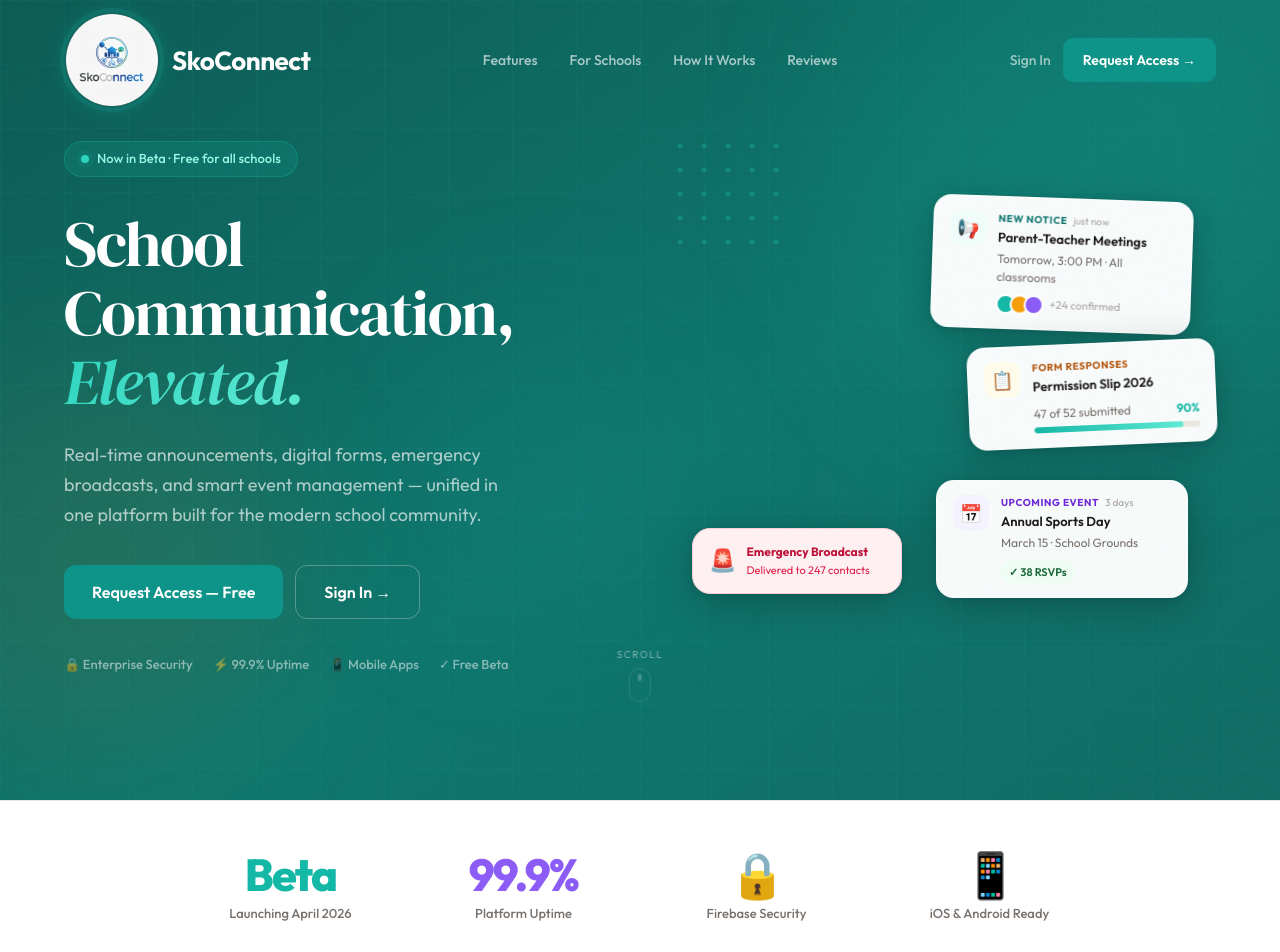
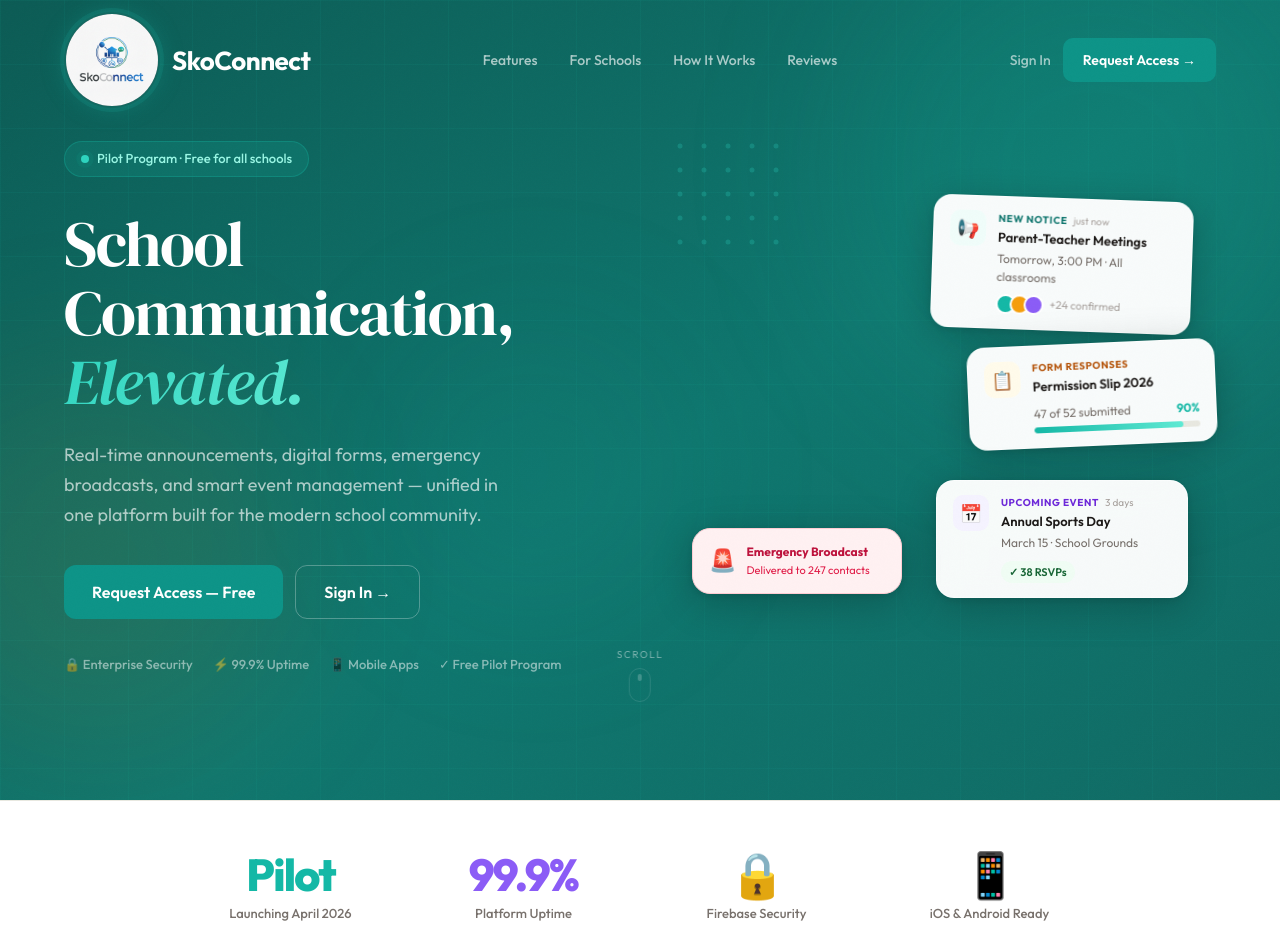
Before and after one commit to itmanjm/skoconnect-landing, a Next.js app: page / in a window 1280 px wide. Shown: the top 952 px of the page. Built offline with nearby package versions, Linux system fonts and the light colour scheme.

Commit message:
refactor: update landing page copy from beta to pilot program
- Change 'beta' references to 'pilot program' throughout page
- Update modal heading and description text
- Update hero badge copy

```diff
--- a/app/page.tsx
+++ b/app/page.tsx
@@ -104,7 +104,7 @@
 
 const testimonials = [
   {
-    quote: 'I built SkoConnect because schools need reliable communication that actually works. WhatsApp groups are chaotic, email gets buried, and paper forms get lost. Join our beta and help us build the future of school engagement.',
+    quote: 'I built SkoConnect because schools need reliable communication that actually works. WhatsApp groups are chaotic, email gets buried, and paper forms get lost. Join our pilot program and help us build the future of school engagement.',
     author: 'Andre Newsome',
     role: 'Founder',
     school: 'SkoConnect',
@@ -195,8 +195,8 @@
           </div>
         ) : (
           <>
-            <h3 style={{ fontFamily: "'DM Serif Display', Georgia, serif", fontSize: 24, color: '#fff', marginBottom: 6 }}>Request Beta Access</h3>
-            <p style={{ color: 'rgba(255,255,255,0.5)', fontSize: 14, marginBottom: 28 }}>Free for beta schools. We'll review and get back to you within 24 hours.</p>
+            <h3 style={{ fontFamily: "'DM Serif Display', Georgia, serif", fontSize: 24, color: '#fff', marginBottom: 6 }}>Request Pilot Access</h3>
+            <p style={{ color: 'rgba(255,255,255,0.5)', fontSize: 14, marginBottom: 28 }}>Free for pilot schools. We'll review and get back to you within 24 hours.</p>
             <form onSubmit={handleSubmit} style={{ display: 'flex', flexDirection: 'column', gap: 16 }}>
               <div>
                 <label style={labelStyle}>School Name *</label>
@@ -224,7 +224,7 @@
               <button type="submit" disabled={status === 'submitting'} style={{ background: status === 'submitting' ? 'rgba(13,148,136,0.5)' : '#0D9488', color: '#fff', border: 'none', borderRadius: 10, padding: '13px 0', fontSize: 15, fontWeight: 700, cursor: status === 'submitting' ? 'not-allowed' : 'pointer', marginTop: 4 }}>
                 {status === 'submitting' ? 'Submitting…' : 'Request Access →'}
               </button>
-              <p style={{ fontSize: 12, color: 'rgba(255,255,255,0.3)', textAlign: 'center' }}>No credit card required. Beta is free.</p>
+              <p style={{ fontSize: 12, color: 'rgba(255,255,255,0.3)', textAlign: 'center' }}>No credit card required. The pilot program is free.</p>
             </form>
           </>
         )}
@@ -627,10 +627,10 @@
 
               {/* LEFT: Copy */}
               <div className="hero-copy">
-                {/* Beta badge */}
+                {/* Pilot badge */}
                 <div className="h-r0" style={{ display: 'inline-flex', alignItems: 'center', gap: 8, background: 'rgba(20,184,166,0.15)', border: '1px solid rgba(20,184,166,0.3)', borderRadius: 100, padding: '7px 16px', marginBottom: 32 }}>
                   <span className="pulse-dot" style={{ width: 8, height: 8, borderRadius: '50%', background: '#2DD4BF', display: 'inline-block' }} />
-                  <span style={{ color: '#99F6E4', fontSize: 13, fontWeight: 500 }}>Now in Beta · Free for all schools</span>
+                  <span style={{ color: '#99F6E4', fontSize: 13, fontWeight: 500 }}>Pilot Program · Free for all schools</span>
                 </div>
 
                 {/* Headline */}
@@ -657,7 +657,7 @@
 
                 {/* Trust pills */}
                 <div className="h-r4" style={{ display: 'flex', flexWrap: 'wrap', gap: 20 }}>
-                  {['🔒 Enterprise Security', '⚡ 99.9% Uptime', '📱 Mobile Apps', '✓ Free Beta'].map(p => (
+                  {['🔒 Enterprise Security', '⚡ 99.9% Uptime', '📱 Mobile Apps', '✓ Free Pilot Program'].map(p => (
                     <span key={p} style={{ color: 'rgba(255,255,255,0.5)', fontSize: 13, fontWeight: 500 }}>{p}</span>
                   ))}
                 </div>
@@ -763,7 +763,7 @@
           style={{ background: '#fff', borderTop: '1px solid #E8E8E0', borderBottom: '1px solid #E8E8E0', padding: '52px 24px' }}>
           <div className="stats-grid" style={{ maxWidth: 900, margin: '0 auto', display: 'grid', gridTemplateColumns: 'repeat(4,1fr)', gap: 32, textAlign: 'center' }}>
             {[
-              { num: 'Beta',  label: 'Launching April 2026', color: '#14B8A6' },
+              { num: 'Pilot',  label: 'Launching April 2026', color: '#14B8A6' },
               { num: '99.9%', label: 'Platform Uptime',      color: '#8B5CF6' },
               { num: '🔒',      label: 'Firebase Security',      color: '#14B8A6' },
               { num: '📱',      label: 'iOS & Android Ready',   color: '#F59E0B' },
@@ -993,7 +993,7 @@
               Ready to transform your school?
             </h2>
             <p style={{ color: 'rgba(255,255,255,0.65)', fontSize: 18, lineHeight: 1.6, marginBottom: 44, maxWidth: 480, margin: '0 auto 44px' }}>
-              Join the beta today — completely free for all schools during the beta period. No credit card required.
+              Join the pilot program today — completely free for all schools. No credit card required.
             </p>
             <div className="final-cta-buttons" style={{ display: 'flex', flexWrap: 'wrap', gap: 14, justifyContent: 'center', marginBottom: 28 }}>
               <button onClick={() => setShowModal(true)} className="btn-teal" style={{ display: 'inline-block', padding: '15px 32px', borderRadius: 12, fontSize: 16, fontWeight: 600, color: '#fff', background: '#0D9488', border: 'none', cursor: 'pointer', boxShadow: '0 4px 32px rgba(20,184,166,0.4)' }}>
@@ -1037,7 +1037,7 @@
                     { label: 'For Schools', href: '#for-schools' },
                     { label: 'Mobile Apps', href: '#features' },
                     { label: 'Security', href: 'https://admin.skoconnect.com/security' },
-                    { label: 'Pricing', href: '#' },
+                    { label: 'Pricing', href: 'mailto:info.skoconnect@agentmail.to?subject=Pricing%20Inquiry' },
                   ].map(l => (
                     <li key={l.label}><a href={l.href} style={{ color: '#57534E', fontSize: 14, textDecoration: 'none', transition: 'color 0.2s' }}
                       onMouseEnter={e => (e.currentTarget.style.color = '#fff')}
@@ -1053,7 +1053,7 @@
                 <ul style={{ listStyle: 'none', display: 'flex', flexDirection: 'column', gap: 12 }}>
                   {[
                     { label: 'About', href: 'https://admin.skoconnect.com/about' },
-                    { label: 'Blog', href: '#' },
+                    { label: 'Blog', href: 'mailto:info.skoconnect@agentmail.to?subject=Blog%20Inquiry' },
                     { label: 'Contact', href: 'mailto:support.skoconnect@agentmail.to' },
                     { label: 'Privacy Policy', href: 'https://admin.skoconnect.com/privacy' },
                     { label: 'Terms', href: 'https://admin.skoconnect.com/terms' },
```
